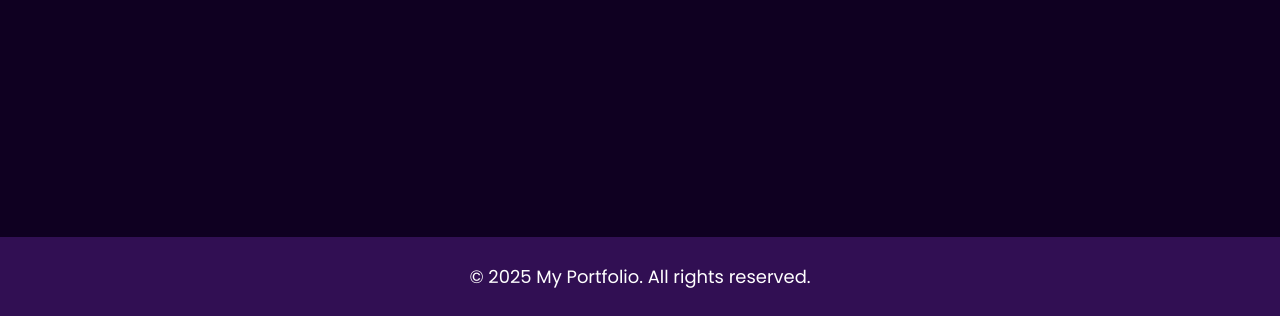
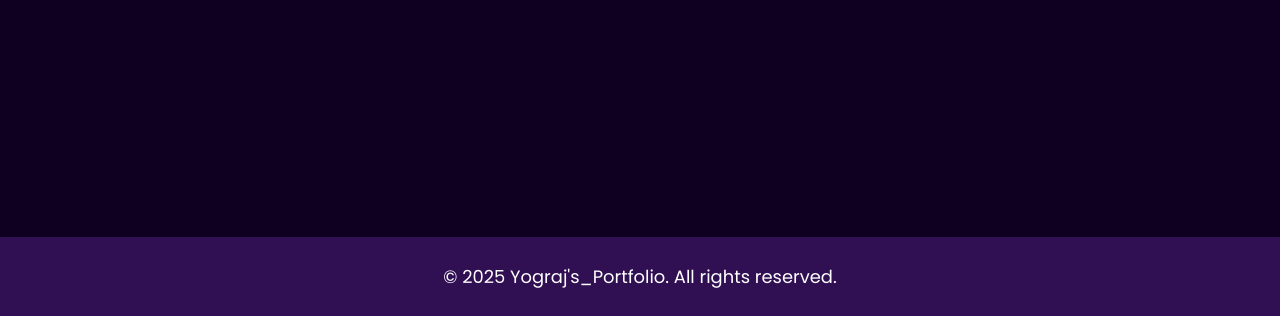
Before and after one commit to yograj06/Portfolio, a plain HTML site: page contact.html in a window 1280 px wide. Shown: the part 484-800 px from the top of the page. Drawn offline with Linux system fonts and the light colour scheme.

Commit message:
Minor changes

```diff
--- a/contact.html
+++ b/contact.html
@@ -56,7 +56,7 @@
   </main>
 
   <footer>
-    <p>&copy; 2025 My Portfolio. All rights reserved.</p>
+    <p>&copy; 2025 Yograj's_Portfolio. All rights reserved.</p>
   </footer>
 </body>
 </html>
```
Also changed, not shown: index.html (+1 -1 lines), projects.html (+1 -1 lines), skills.html (+1 -1 lines).
